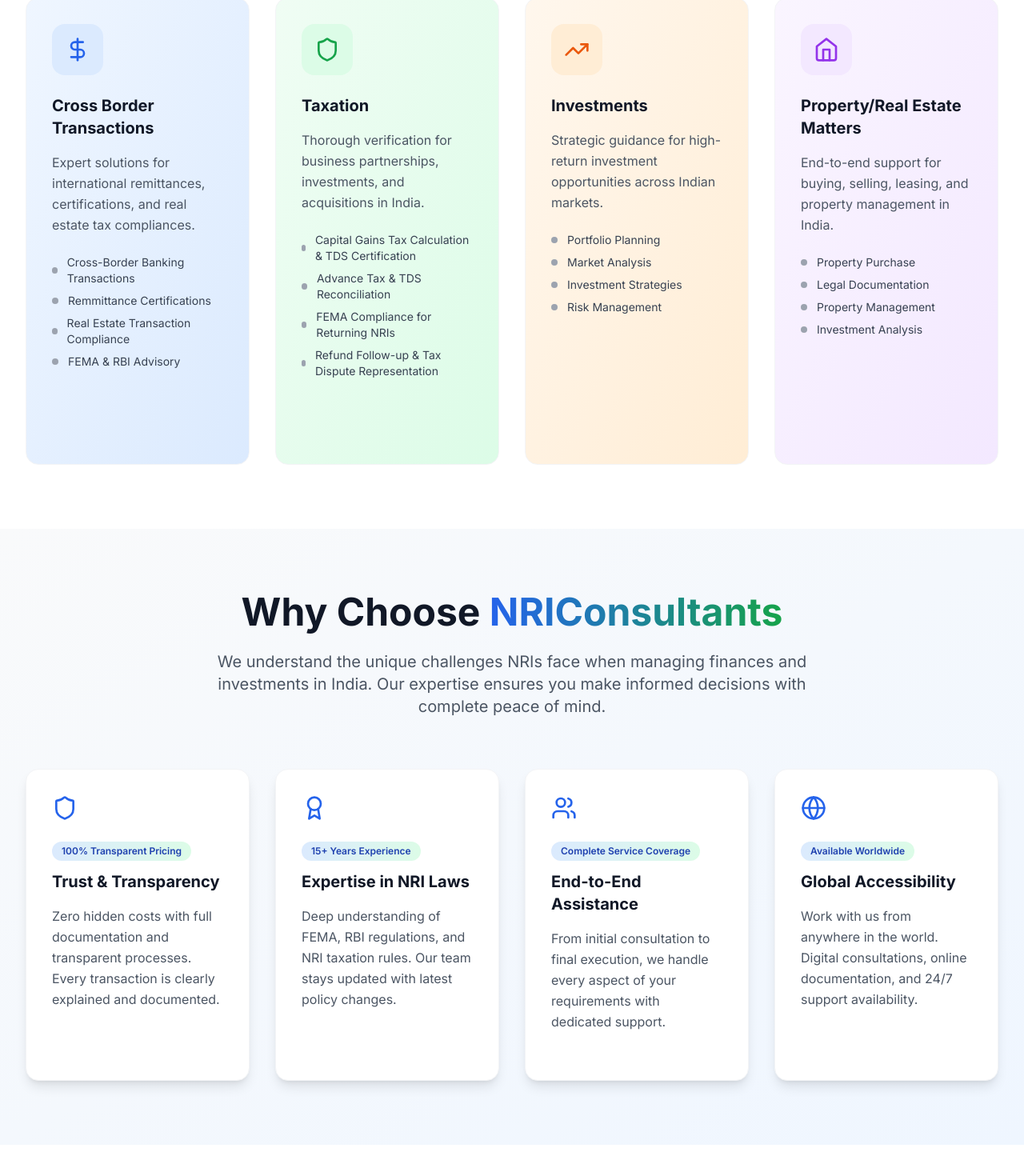
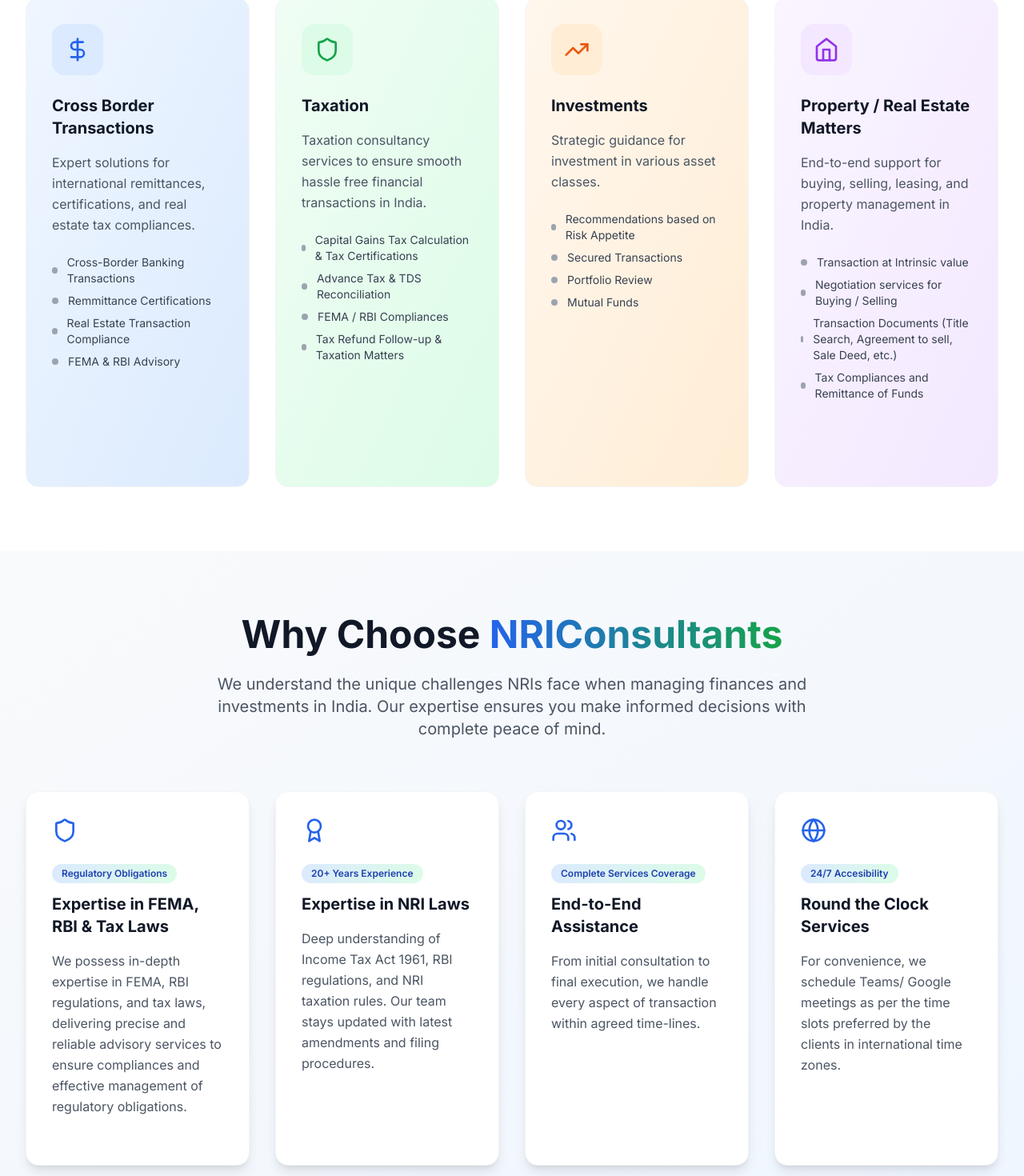
Before and after one commit to SyntaxUtkarsh/WebSNRIConsultatns, a React (Vite) app: page / in a window 1280 px wide. Shown: the part 1075-2545 px from the top of the page at 80% size. Built offline with nearby package versions, Linux system fonts and the light colour scheme.

Commit message:
feat(): Why choose us section

```diff
--- a/src/components/Services.tsx
+++ b/src/components/Services.tsx
@@ -20,38 +20,37 @@ const Services = () => {
       icon: <Shield className="w-8 h-8" />,
       title: "Taxation",
       description:
-        "Thorough verification for business partnerships, investments, and acquisitions in India.",
+        "Taxation consultancy services  to ensure smooth hassle free financial transactions in India.",
       features: [
-        "Capital Gains Tax Calculation & TDS Certification",
+        "Capital Gains Tax Calculation & Tax Certifications",
         "Advance Tax & TDS Reconciliation ",
-        "FEMA Compliance for Returning NRIs ",
-        "Refund Follow-up & Tax Dispute Representation ",
+        "FEMA / RBI Compliances ",
+        "Tax Refund Follow-up & Taxation Matters ",
       ],
       color: "green",
     },
     {
       icon: <TrendingUp className="w-8 h-8" />,
       title: "Investments",
-      description:
-        "Strategic guidance for high-return investment opportunities across Indian markets.",
+      description: "Strategic guidance for investment in various asset classes.",
       features: [
-        "Portfolio Planning",
-        "Market Analysis",
-        "Investment Strategies",
-        "Risk Management",
+        "Recommendations based on Risk Appetite",
+        "Secured Transactions",
+        "Portfolio Review",
+        "Mutual Funds",
       ],
       color: "orange",
     },
     {
       icon: <Home className="w-8 h-8" />,
-      title: "Property/Real Estate Matters",
+      title: "Property / Real Estate Matters",
       description:
         "End-to-end support for buying, selling, leasing, and property management in India.",
       features: [
-        "Property Purchase",
-        "Legal Documentation",
-        "Property Management",
-        "Investment Analysis",
+        "Transaction at Intrinsic value",
+        "Negotiation services for Buying / Selling",
+        "Transaction Documents (Title Search, Agreement to sell, Sale Deed, etc.)",
+        "Tax Compliances and Remittance of Funds",
       ],
       color: "purple",
     },
--- a/src/components/WhyChooseUs.tsx
+++ b/src/components/WhyChooseUs.tsx
@@ -5,31 +5,31 @@ const WhyChooseUs = () => {
   const reasons = [
     {
       icon: <Shield className="w-8 h-8" />,
-      title: "Trust & Transparency",
+      title: "Expertise in FEMA, RBI & Tax Laws",
       description:
-        "Zero hidden costs with full documentation and transparent processes. Every transaction is clearly explained and documented.",
-      highlight: "100% Transparent Pricing",
+        "We possess in-depth expertise in FEMA, RBI regulations, and tax laws, delivering precise and reliable advisory services to ensure compliances and effective management of regulatory obligations.",
+      highlight: "Regulatory Obligations",
     },
     {
       icon: <Award className="w-8 h-8" />,
       title: "Expertise in NRI Laws",
       description:
-        "Deep understanding of FEMA, RBI regulations, and NRI taxation rules. Our team stays updated with latest policy changes.",
-      highlight: "15+ Years Experience",
+        "Deep understanding of Income Tax Act 1961, RBI regulations, and NRI taxation rules. Our team stays updated with latest amendments and filing procedures.",
+      highlight: "20+ Years Experience",
     },
     {
       icon: <Users className="w-8 h-8" />,
       title: "End-to-End Assistance",
       description:
-        "From initial consultation to final execution, we handle every aspect of your requirements with dedicated support.",
-      highlight: "Complete Service Coverage",
+        "From initial consultation to final execution, we handle every aspect of transaction within agreed time-lines.",
+      highlight: "Complete Services Coverage",
     },
     {
       icon: <Globe className="w-8 h-8" />,
-      title: "Global Accessibility",
+      title: "Round the Clock Services",
       description:
-        "Work with us from anywhere in the world. Digital consultations, online documentation, and 24/7 support availability.",
-      highlight: "Available Worldwide",
+        "For convenience, we schedule Teams/ Google meetings as per the time slots preferred by the clients in international time zones.",
+      highlight: "24/7 Accesibility",
     },
   ];
 
```
